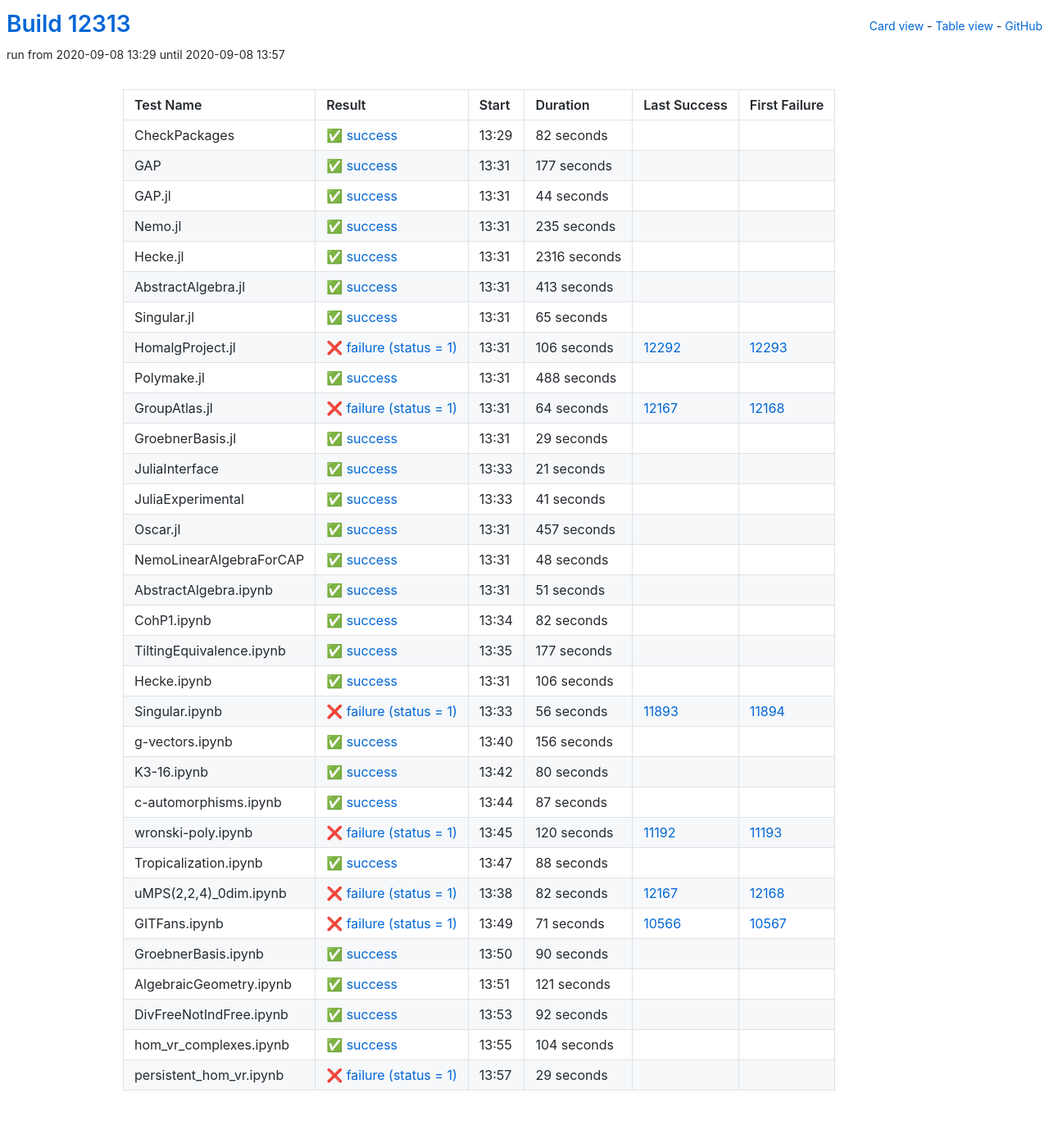
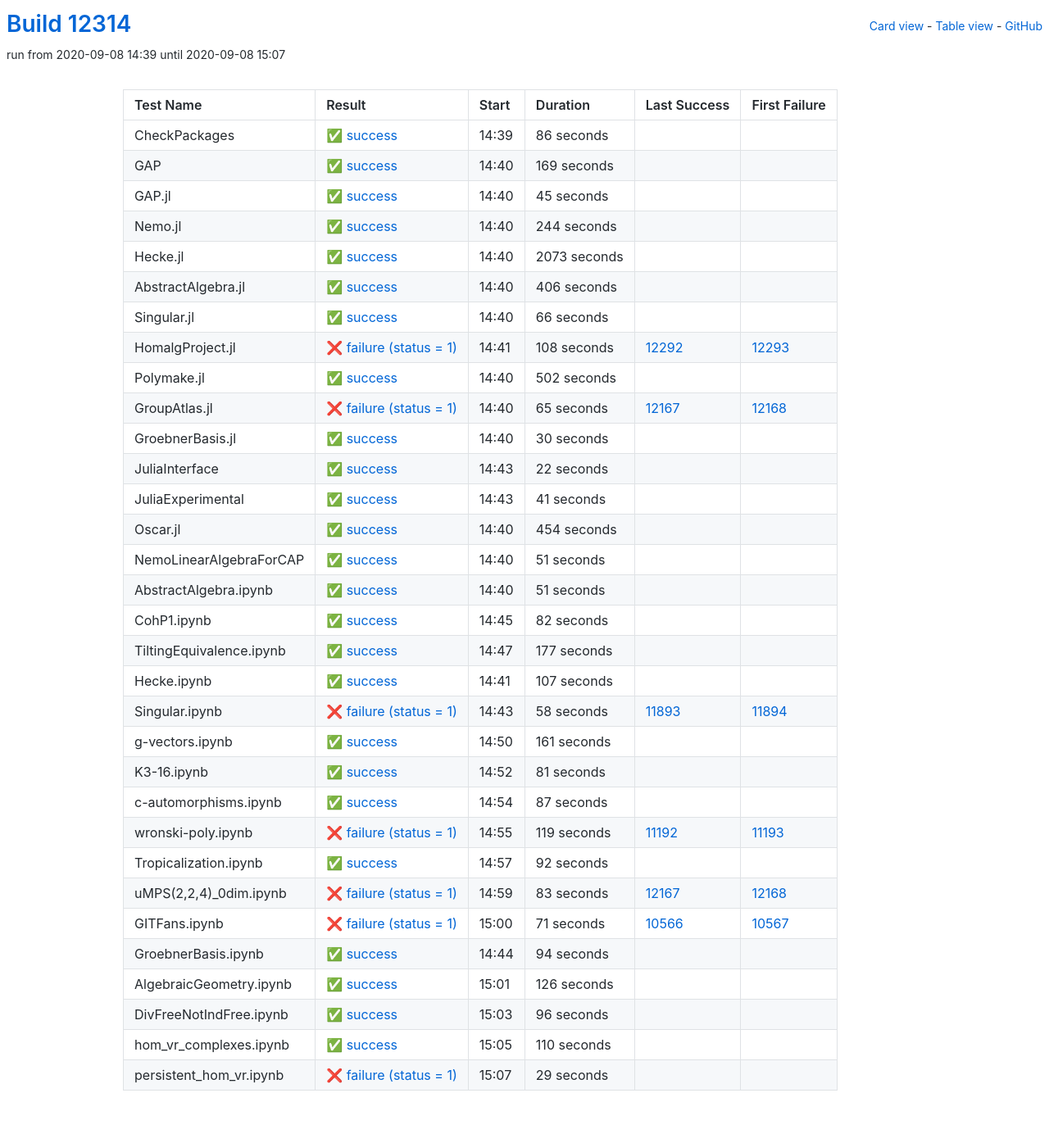
Before and after one commit to oscar-system/oscar-ci-status, a Jekyll site: the page built from table.html, in a window 1280 px wide. Shown: the whole page at 82% size. Built offline with Jekyll 4.4.1, drawn with Linux system fonts in a browser that asks for light colours.

Commit message:
Build #12314

```diff
--- a/_data/ci.yml
+++ b/_data/ci.yml
@@ -1,6 +1,6 @@
 ---
-build: 12313
-build_url: https://oscarci.mathematik.uni-kl.de/job/oscar/12313/
+build: 12314
+build_url: https://oscarci.mathematik.uni-kl.de/job/oscar/12314/
 job: oscar
 organization: oscar-system
 repo: oscar-ci-status
@@ -8,152 +8,152 @@
 tests:
 - name: CheckPackages
   id: checkpackages
-  log: https://oscarci.mathematik.uni-kl.de/job/oscar/12313/artifact/logs/build-12313/CheckPackages.log
-  start: 2020-09-08 13:29
+  log: https://oscarci.mathematik.uni-kl.de/job/oscar/12314/artifact/logs/build-12314/CheckPackages.log
+  start: 2020-09-08 14:39
   success: true
   exitcode: 0
   status: success
-  duration: 82
+  duration: 86
   last_success: false
   last_success_url:
   first_failure: false
   first_failure_url:
 - name: GAP
   id: gap
-  log: https://oscarci.mathematik.uni-kl.de/job/oscar/12313/artifact/logs/build-12313/GAP.log
-  start: 2020-09-08 13:31
+  log: https://oscarci.mathematik.uni-kl.de/job/oscar/12314/artifact/logs/build-12314/GAP.log
+  start: 2020-09-08 14:40
   success: true
   exitcode: 0
   status: success
-  duration: 177
+  duration: 169
   last_success: false
   last_success_url:
   first_failure: false
   first_failure_url:
 - name: GAP.jl
   id: gap-jl
-  log: https://oscarci.mathematik.uni-kl.de/job/oscar/12313/artifact/logs/build-12313/GAP.jl.log
-  start: 2020-09-08 13:31
+  log: https://oscarci.mathematik.uni-kl.de/job/oscar/12314/artifact/logs/build-12314/GAP.jl.log
+  start: 2020-09-08 14:40
   success: true
   exitcode: 0
   status: success
-  duration: 44
+  duration: 45
   last_success: false
   last_success_url:
   first_failure: false
   first_failure_url:
 - name: Nemo.jl
   id: nemo-jl
-  log: https://oscarci.mathematik.uni-kl.de/job/oscar/12313/artifact/logs/build-12313/Nemo.jl.log
-  start: 2020-09-08 13:31
+  log: https://oscarci.mathematik.uni-kl.de/job/oscar/12314/artifact/logs/build-12314/Nemo.jl.log
+  start: 2020-09-08 14:40
   success: true
   exitcode: 0
   status: success
-  duration: 235
+  duration: 244
   last_success: false
   last_success_url:
   first_failure: false
   first_failure_url:
 - name: Hecke.jl
   id: hecke-jl
-  log: https://oscarci.mathematik.uni-kl.de/job/oscar/12313/artifact/logs/build-12313/Hecke.jl.log
-  start: 2020-09-08 13:31
+  log: https://oscarci.mathematik.uni-kl.de/job/oscar/12314/artifact/logs/build-12314/Hecke.jl.log
+  start: 2020-09-08 14:40
   success: true
   exitcode: 0
   status: success
-  duration: 2316
+  duration: 2073
   last_success: false
   last_success_url:
   first_failure: false
   first_failure_url:
 - name: AbstractAlgebra.jl
   id: abstractalgebra-jl
-  log: https://oscarci.mathematik.uni-kl.de/job/oscar/12313/artifact/logs/build-12313/AbstractAlgebra.jl.log
-  start: 2020-09-08 13:31
+  log: https://oscarci.mathematik.uni-kl.de/job/oscar/12314/artifact/logs/build-12314/AbstractAlgebra.jl.log
+  start: 2020-09-08 14:40
   success: true
   exitcode: 0
   status: success
-  duration: 413
+  duration: 406
   last_success: false
   last_success_url:
   first_failure: false
   first_failure_url:
 - name: Singular.jl
   id: singular-jl
-  log: https://oscarci.mathematik.uni-kl.de/job/oscar/12313/artifact/logs/build-12313/Singular.jl.log
-  start: 2020-09-08 13:31
+  log: https://oscarci.mathematik.uni-kl.de/job/oscar/12314/artifact/logs/build-12314/Singular.jl.log
+  start: 2020-09-08 14:40
   success: true
   exitcode: 0
   status: success
-  duration: 65
+  duration: 66
   last_success: false
   last_success_url:
   first_failure: false
   first_failure_url:
 - name: HomalgProject.jl
   id: homalgproject-jl
-  log: https://oscarci.mathematik.uni-kl.de/job/oscar/12313/artifact/logs/build-12313/HomalgProject.jl.log
-  start: 2020-09-08 13:31
+  log: https://oscarci.mathematik.uni-kl.de/job/oscar/12314/artifact/logs/build-12314/HomalgProject.jl.log
+  start: 2020-09-08 14:41
   success: false
   exitcode: 1
   status: failure
-  duration: 106
+  duration: 108
   last_success: 12292
   last_success_url: https://oscarci.mathematik.uni-kl.de/job/oscar/12292/
   first_failure: 12293
   first_failure_url: https://oscarci.mathematik.uni-kl.de/job/oscar/12293/
 - name: Polymake.jl
   id: polymake-jl
-  log: https://oscarci.mathematik.uni-kl.de/job/oscar/12313/artifact/logs/build-12313/Polymake.jl.log
-  start: 2020-09-08 13:31
+  log: https://oscarci.mathematik.uni-kl.de/job/oscar/12314/artifact/logs/build-12314/Polymake.jl.log
+  start: 2020-09-08 14:40
   success: true
   exitcode: 0
   status: success
-  duration: 488
+  duration: 502
   last_success: false
   last_success_url:
   first_failure: false
   first_failure_url:
 - name: GroupAtlas.jl
   id: groupatlas-jl
-  log: https://oscarci.mathematik.uni-kl.de/job/oscar/12313/artifact/logs/build-12313/GroupAtlas.jl.log
-  start: 2020-09-08 13:31
+  log: https://oscarci.mathematik.uni-kl.de/job/oscar/12314/artifact/logs/build-12314/GroupAtlas.jl.log
+  start: 2020-09-08 14:40
   success: false
   exitcode: 1
   status: failure
-  duration: 64
+  duration: 65
   last_success: 12167
   last_success_url: https://oscarci.mathematik.uni-kl.de/job/oscar/12167/
   first_failure: 12168
   first_failure_url: https://oscarci.mathematik.uni-kl.de/job/oscar/12168/
 - name: GroebnerBasis.jl
   id: groebnerbasis-jl
-  log: https://oscarci.mathematik.uni-kl.de/job/oscar/12313/artifact/logs/build-12313/GroebnerBasis.jl.log
-  start: 2020-09-08 13:31
+  log: https://oscarci.mathematik.uni-kl.de/job/oscar/12314/artifact/logs/build-12314/GroebnerBasis.jl.log
+  start: 2020-09-08 14:40
   success: true
   exitcode: 0
   status: success
-  duration: 29
+  duration: 30
   last_success: false
   last_success_url:
   first_failure: false
   first_failure_url:
 - name: JuliaInterface
   id: juliainterface
-  log: https://oscarci.mathematik.uni-kl.de/job/oscar/12313/artifact/logs/build-12313/JuliaInterface.log
-  start: 2020-09-08 13:33
+  log: https://oscarci.mathematik.uni-kl.de/job/oscar/12314/artifact/logs/build-12314/JuliaInterface.log
+  start: 2020-09-08 14:43
   success: true
   exitcode: 0
   status: success
-  duration: 21
+  duration: 22
   last_success: false
   last_success_url:
   first_failure: false
   first_failure_url:
 - name: JuliaExperimental
   id: juliaexperimental
-  log: https://oscarci.mathematik.uni-kl.de/job/oscar/12313/artifact/logs/build-12313/JuliaExperimental.log
-  start: 2020-09-08 13:33
+  log: https://oscarci.mathematik.uni-kl.de/job/oscar/12314/artifact/logs/build-12314/JuliaExperimental.log
+  start: 2020-09-08 14:43
   success: true
   exitcode: 0
   status: success
@@ -164,32 +164,32 @@
   first_failure_url:
 - name: Oscar.jl
   id: oscar-jl
-  log: https://oscarci.mathematik.uni-kl.de/job/oscar/12313/artifact/logs/build-12313/Oscar.jl.log
-  start: 2020-09-08 13:31
+  log: https://oscarci.mathematik.uni-kl.de/job/oscar/12314/artifact/logs/build-12314/Oscar.jl.log
+  start: 2020-09-08 14:40
   success: true
   exitcode: 0
   status: success
-  duration: 457
+  duration: 454
   last_success: false
   last_success_url:
   first_failure: false
   first_failure_url:
 - name: NemoLinearAlgebraForCAP
   id: nemolinearalgebraforcap
-  log: https://oscarci.mathematik.uni-kl.de/job/oscar/12313/artifact/logs/build-12313/NemoLinearAlgebraForCAP.log
-  start: 2020-09-08 13:31
+  log: https://oscarci.mathematik.uni-kl.de/job/oscar/12314/artifact/logs/build-12314/NemoLinearAlgebraForCAP.log
+  start: 2020-09-08 14:40
   success: true
   exitcode: 0
   status: success
-  duration: 48
+  duration: 51
   last_success: false
   last_success_url:
   first_failure: false
   first_failure_url:
 - name: AbstractAlgebra.ipynb
   id: abstractalgebra-ipynb
-  log: https://oscarci.mathematik.uni-kl.de/job/oscar/12313/artifact/logs/build-12313/AbstractAlgebra.ipynb.log
-  start: 2020-09-08 13:31
+  log: https://oscarci.mathematik.uni-kl.de/job/oscar/12314/artifact/logs/build-12314/AbstractAlgebra.ipynb.log
+  start: 2020-09-08 14:40
   success: true
   exitcode: 0
   status: success
@@ -200,8 +200,8 @@
   first_failure_url:
 - name: CohP1.ipynb
   id: cohp1-ipynb
-  log: https://oscarci.mathematik.uni-kl.de/job/oscar/12313/artifact/logs/build-12313/CohP1.ipynb.log
-  start: 2020-09-08 13:34
+  log: https://oscarci.mathematik.uni-kl.de/job/oscar/12314/artifact/logs/build-12314/CohP1.ipynb.log
+  start: 2020-09-08 14:45
   success: true
   exitcode: 0
   status: success
@@ -212,8 +212,8 @@
   first_failure_url:
 - name: TiltingEquivalence.ipynb
   id: tiltingequivalence-ipynb
-  log: https://oscarci.mathematik.uni-kl.de/job/oscar/12313/artifact/logs/build-12313/TiltingEquivalence.ipynb.log
-  start: 2020-09-08 13:35
+  log: https://oscarci.mathematik.uni-kl.de/job/oscar/12314/artifact/logs/build-12314/TiltingEquivalence.ipynb.log
+  start: 2020-09-08 14:47
   success: true
   exitcode: 0
   status: success
@@ -224,56 +224,56 @@
   first_failure_url:
 - name: Hecke.ipynb
   id: hecke-ipynb
-  log: https://oscarci.mathematik.uni-kl.de/job/oscar/12313/artifact/logs/build-12313/Hecke.ipynb.log
-  start: 2020-09-08 13:31
+  log: https://oscarci.mathematik.uni-kl.de/job/oscar/12314/artifact/logs/build-12314/Hecke.ipynb.log
+  start: 2020-09-08 14:41
   success: true
   exitcode: 0
   status: success
-  duration: 106
+  duration: 107
   last_success: false
   last_success_url:
   first_failure: false
   first_failure_url:
 - name: Singular.ipynb
   id: singular-ipynb
-  log: https://oscarci.mathematik.uni-kl.de/job/oscar/12313/artifact/logs/build-12313/Singular.ipynb.log
-  start: 2020-09-08 13:33
+  log: https://oscarci.mathematik.uni-kl.de/job/oscar/12314/artifact/logs/build-12314/Singular.ipynb.log
+  start: 2020-09-08 14:43
   success: false
   exitcode: 1
   status: failure
-  duration: 56
+  duration: 58
   last_success: 11893
   last_success_url: https://oscarci.mathematik.uni-kl.de/job/oscar/11893/
   first_failure: 11894
   first_failure_url: https://oscarci.mathematik.uni-kl.de/job/oscar/11894/
 - name: g-vectors.ipynb
   id: g-vectors-ipynb
-  log: https://oscarci.mathematik.uni-kl.de/job/oscar/12313/artifact/logs/build-12313/g-vectors.ipynb.log
-  start: 2020-09-08 13:40
+  log: https://oscarci.mathematik.uni-kl.de/job/oscar/12314/artifact/logs/build-12314/g-vectors.ipynb.log
+  start: 2020-09-08 14:50
   success: true
   exitcode: 0
   status: success
-  duration: 156
+  duration: 161
   last_success: false
   last_success_url:
   first_failure: false
   first_failure_url:
 - name: K3-16.ipynb
   id: k3-16-ipynb
-  log: https://oscarci.mathematik.uni-kl.de/job/oscar/12313/artifact/logs/build-12313/K3-16.ipynb.log
-  start: 2020-09-08 13:42
+  log: https://oscarci.mathematik.uni-kl.de/job/oscar/12314/artifact/logs/build-12314/K3-16.ipynb.log
+  start: 2020-09-08 14:52
   success: true
   exitcode: 0
   status: success
-  duration: 80
+  duration: 81
   last_success: false
   last_success_url:
   first_failure: false
   first_failure_url:
 - name: c-automorphisms.ipynb
   id: c-automorphisms-ipynb
-  log: https://oscarci.mathematik.uni-kl.de/job/oscar/12313/artifact/logs/build-12313/c-automorphisms.ipynb.log
-  start: 2020-09-08 13:44
+  log: https://oscarci.mathematik.uni-kl.de/job/oscar/12314/artifact/logs/build-12314/c-automorphisms.ipynb.log
+  start: 2020-09-08 14:54
   success: true
   exitcode: 0
   status: success
@@ -284,44 +284,44 @@
   first_failure_url:
 - name: wronski-poly.ipynb
   id: wronski-poly-ipynb
-  log: https://oscarci.mathematik.uni-kl.de/job/oscar/12313/artifact/logs/build-12313/wronski-poly.ipynb.log
-  start: 2020-09-08 13:45
+  log: https://oscarci.mathematik.uni-kl.de/job/oscar/12314/artifact/logs/build-12314/wronski-poly.ipynb.log
+  start: 2020-09-08 14:55
   success: false
   exitcode: 1
   status: failure
-  duration: 120
+  duration: 119
   last_success: 11192
   last_success_url: https://oscarci.mathematik.uni-kl.de/job/oscar/11192/
   first_failure: 11193
   first_failure_url: https://oscarci.mathematik.uni-kl.de/job/oscar/11193/
 - name: Tropicalization.ipynb
   id: tropicalization-ipynb
-  log: https://oscarci.mathematik.uni-kl.de/job/oscar/12313/artifact/logs/build-12313/Tropicalization.ipynb.log
-  start: 2020-09-08 13:47
+  log: https://oscarci.mathematik.uni-kl.de/job/oscar/12314/artifact/logs/build-12314/Tropicalization.ipynb.log
+  start: 2020-09-08 14:57
   success: true
   exitcode: 0
   status: success
-  duration: 88
+  duration: 92
   last_success: false
   last_success_url:
   first_failure: false
   first_failure_url:
 - name: uMPS(2,2,4)_0dim.ipynb
   id: umps-2-2-4-0dim-ipynb
-  log: https://oscarci.mathematik.uni-kl.de/job/oscar/12313/artifact/logs/build-12313/uMPS-2-2-4-_0dim.ipynb.log
-  start: 2020-09-08 13:38
+  log: https://oscarci.mathematik.uni-kl.de/job/oscar/12314/artifact/logs/build-12314/uMPS-2-2-4-_0dim.ipynb.log
+  start: 2020-09-08 14:59
   success: false
   exitcode: 1
   status: failure
-  duration: 82
+  duration: 83
   last_success: 12167
   last_success_url: https://oscarci.mathematik.uni-kl.de/job/oscar/12167/
   first_failure: 12168
   first_failure_url: https://oscarci.mathematik.uni-kl.de/job/oscar/12168/
 - name: GITFans.ipynb
   id: gitfans-ipynb
-  log: https://oscarci.mathematik.uni-kl.de/job/oscar/12313/artifact/logs/build-12313/GITFans.ipynb.log
-  start: 2020-09-08 13:49
+  log: https://oscarci.mathematik.uni-kl.de/job/oscar/12314/artifact/logs/build-12314/GITFans.ipynb.log
+  start: 2020-09-08 15:00
   success: false
   exitcode: 1
   status: failure
@@ -332,56 +332,56 @@
   first_failure_url: https://oscarci.mathematik.uni-kl.de/job/oscar/10567/
 - name: GroebnerBasis.ipynb
   id: groebnerbasis-ipynb
-  log: https://oscarci.mathematik.uni-kl.de/job/oscar/12313/artifact/logs/build-12313/GroebnerBasis.ipynb.log
-  start: 2020-09-08 13:50
+  log: https://oscarci.mathematik.uni-kl.de/job/oscar/12314/artifact/logs/build-12314/GroebnerBasis.ipynb.log
+  start: 2020-09-08 14:44
   success: true
   exitcode: 0
   status: success
-  duration: 90
+  duration: 94
   last_success: false
   last_success_url:
   first_failure: false
   first_failure_url:
 - name: AlgebraicGeometry.ipynb
   id: algebraicgeometry-ipynb
-  log: https://oscarci.mathematik.uni-kl.de/job/oscar/12313/artifact/logs/build-12313/AlgebraicGeometry.ipynb.log
-  start: 2020-09-08 13:51
+  log: https://oscarci.mathematik.uni-kl.de/job/oscar/12314/artifact/logs/build-12314/AlgebraicGeometry.ipynb.log
+  start: 2020-09-08 15:01
   success: true
   exitcode: 0
   status: success
-  duration: 121
+  duration: 126
   last_success: false
   last_success_url:
   first_failure: false
   first_failure_url:
 - name: DivFreeNotIndFree.ipynb
   id: divfreenotindfree-ipynb
-  log: https://oscarci.mathematik.uni-kl.de/job/oscar/12313/artifact/logs/build-12313/DivFreeNotIndFree.ipynb.log
-  start: 2020-09-08 13:53
+  log: https://oscarci.mathematik.uni-kl.de/job/oscar/12314/artifact/logs/build-12314/DivFreeNotIndFree.ipynb.log
+  start: 2020-09-08 15:03
   success: true
   exitcode: 0
   status: success
-  duration: 92
+  duration: 96
   last_success: false
   last_success_url:
   first_failure: false
   first_failure_url:
 - name: hom_vr_complexes.ipynb
   id: hom-vr-complexes-ipynb
-  log: https://oscarci.mathematik.uni-kl.de/job/oscar/12313/artifact/logs/build-12313/hom_vr_complexes.ipynb.log
-  start: 2020-09-08 13:55
+  log: https://oscarci.mathematik.uni-kl.de/job/oscar/12314/artifact/logs/build-12314/hom_vr_complexes.ipynb.log
+  start: 2020-09-08 15:05
   success: true
   exitcode: 0
   status: success
-  duration: 104
+  duration: 110
   last_success: false
   last_success_url:
   first_failure: false
   first_failure_url:
 - name: persistent_hom_vr.ipynb
   id: persistent-hom-vr-ipynb
-  log: https://oscarci.mathematik.uni-kl.de/job/oscar/12313/artifact/logs/build-12313/persistent_hom_vr.ipynb.log
-  start: 2020-09-08 13:57
+  log: https://oscarci.mathematik.uni-kl.de/job/oscar/12314/artifact/logs/build-12314/persistent_hom_vr.ipynb.log
+  start: 2020-09-08 15:07
   success: false
   exitcode: 1
   status: failure
```
Also changed, not shown: README.md.
